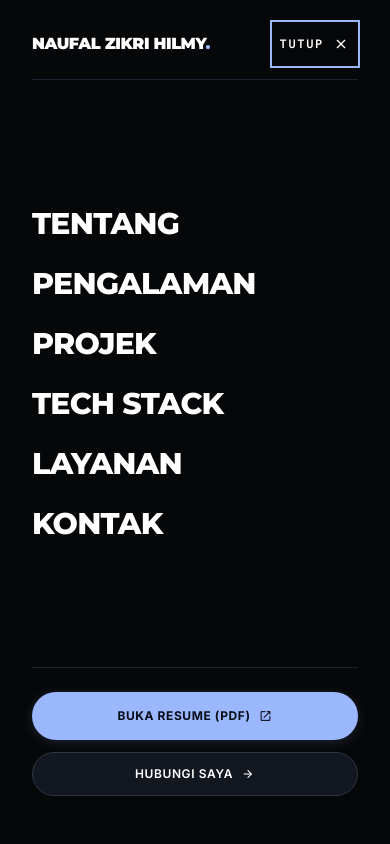
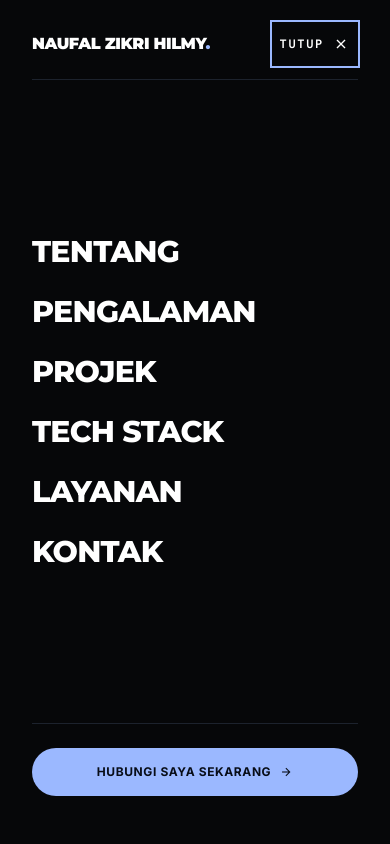
Before and after one commit to NaufalZikri19/portfolio, a Laravel app: page /project/gumbreg in a window 390 px wide, after a click that opens the changed part. Run offline with Laravel 12, Linux system fonts and the light colour scheme; some libraries are stand-ins or nearby versions.

Commit message:
feat: add responsive navbar component with mobile dialog menu

```diff
--- a/resources/views/components/navbar.blade.php
+++ b/resources/views/components/navbar.blade.php
@@ -33,11 +33,10 @@
         </nav>
 
         <div class="hidden lg:flex items-center gap-4">
-            <a href="{{ asset('cv/CV-Naufal-Zikri-Hilmy.pdf') }}" target="_blank" rel="noopener noreferrer"
-                aria-label="Unduh atau buka Resume Naufal Zikri Hilmy (PDF)"
-                class="min-h-[38px] inline-flex items-center gap-1.5 px-5 py-2 rounded-full bg-accent text-on-accent font-body-md font-bold text-xs uppercase tracking-wider hover:bg-accent-hover active:scale-95 transition-all shadow-[0_2px_12px_rgba(155,184,255,0.16)] focus-visible:outline-none focus-visible:ring-2 focus-visible:ring-accent">
-                <span>Resume</span>
-                <span class="material-symbols-outlined text-[15px]" aria-hidden="true">open_in_new</span>
+            <a href="#contact"
+                class="min-h-[38px] inline-flex items-center gap-2 px-5 py-2 rounded-full bg-accent text-on-accent font-body-md font-bold text-xs uppercase tracking-wider hover:bg-accent-hover active:scale-95 transition-all shadow-[0_2px_12px_rgba(155,184,255,0.14)] focus-visible:outline-none focus-visible:ring-2 focus-visible:ring-accent">
+                <span>Hubungi Saya</span>
+                <span class="material-symbols-outlined text-sm" aria-hidden="true">arrow_forward</span>
             </a>
         </div>
 
@@ -79,15 +78,10 @@
             <a class="mobile-nav-item w-fit font-headline-md text-3xl font-extrabold uppercase tracking-tight text-white transition-all hover:text-accent focus-visible:outline-none focus-visible:ring-2 focus-visible:ring-accent"
                 data-section="contact" href="{{ request()->is('/') ? '#contact' : url('/#contact') }}">Kontak</a>
         </nav>
-        <div class="border-t border-[#1c222d] pt-6 pb-8 flex flex-col gap-3">
-            <a href="{{ asset('cv/CV-Naufal-Zikri-Hilmy.pdf') }}" target="_blank" rel="noopener noreferrer"
-                class="min-h-[48px] w-full inline-flex items-center justify-center gap-2 px-6 py-3 rounded-full bg-accent text-on-accent font-body-md font-bold text-xs uppercase tracking-wider hover:bg-accent-hover transition-all shadow-[0_2px_12px_rgba(155,184,255,0.16)]">
-                <span>Buka Resume (PDF)</span>
-                <span class="material-symbols-outlined text-sm" aria-hidden="true">open_in_new</span>
-            </a>
+        <div class="border-t border-[#1c222d] pt-6 pb-8">
             <a href="#contact" data-menu-close-action
-                class="min-h-[44px] w-full inline-flex items-center justify-center gap-2 px-6 py-2.5 rounded-full bg-[#13171f] text-white border border-[#2d3545] hover:border-accent font-body-md font-semibold text-xs uppercase tracking-wider transition-all">
-                <span>Hubungi Saya</span>
+                class="min-h-[48px] w-full inline-flex items-center justify-center gap-2 px-6 py-3 rounded-full bg-accent text-on-accent font-body-md font-bold text-xs uppercase tracking-wider hover:bg-accent-hover transition-all">
+                <span>Hubungi Saya Sekarang</span>
                 <span class="material-symbols-outlined text-sm" aria-hidden="true">arrow_forward</span>
             </a>
         </div>
```
Also changed, not shown: 1 other file.
